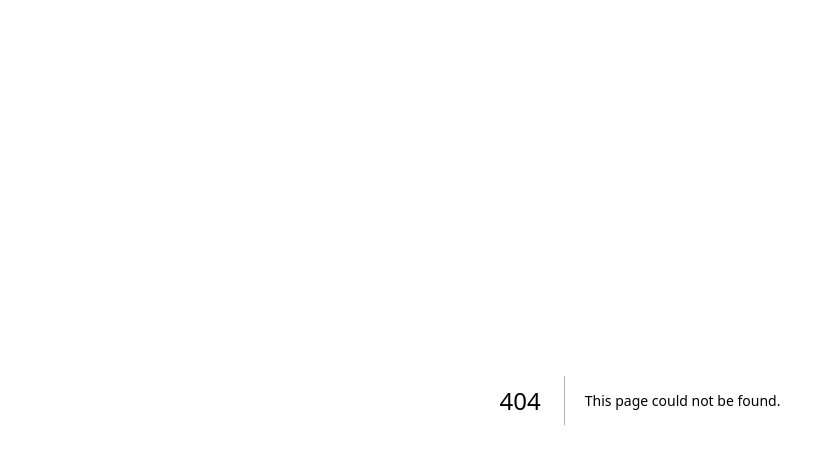
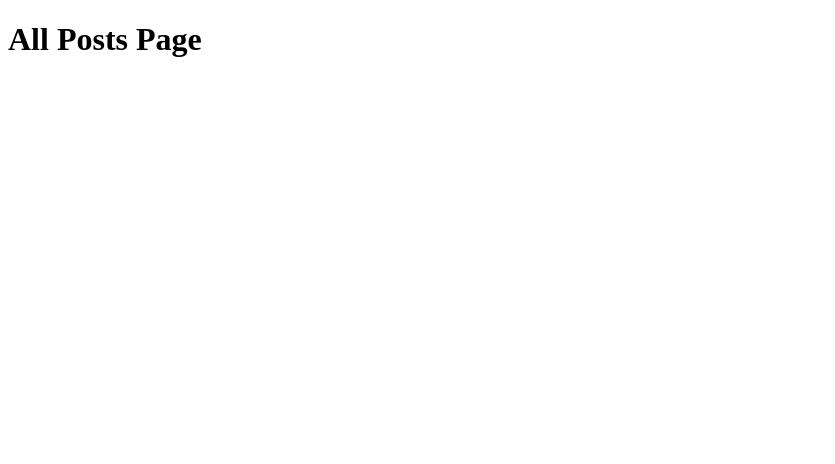
Before and after one commit to Jaek1783/typescript_portfolio_blog, a Next.js app: page /posts in a window 1280 px wide. Before the commit this address had no page. Shown: the top 464 px of the page, without its empty margins (0-835 px from the left). Built offline with nearby package versions, Linux system fonts and the light colour scheme.

Commit message:
페이지 구성2

```diff
--- /dev/null
+++ b/pages/posts/index.tsx
@@ -0,0 +1,9 @@
+const AllPostsPage = ()=>{
+    return(
+        <div>
+            <h1>All Posts Page</h1>
+        </div>
+    )
+}
+
+export default AllPostsPage;
```
Also changed, not shown: pages/posts/[slug].tsx (added, +9 -0 lines).
